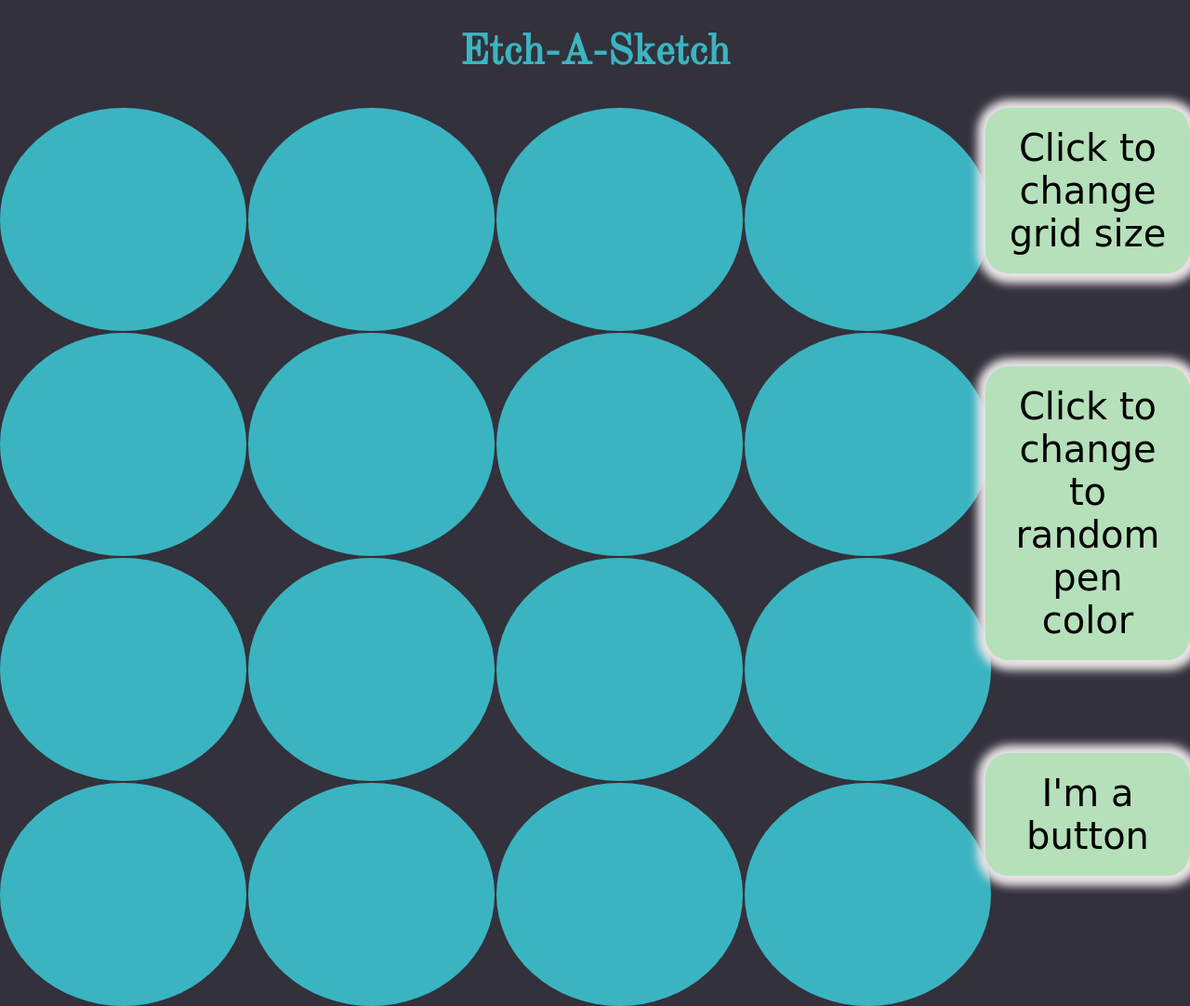
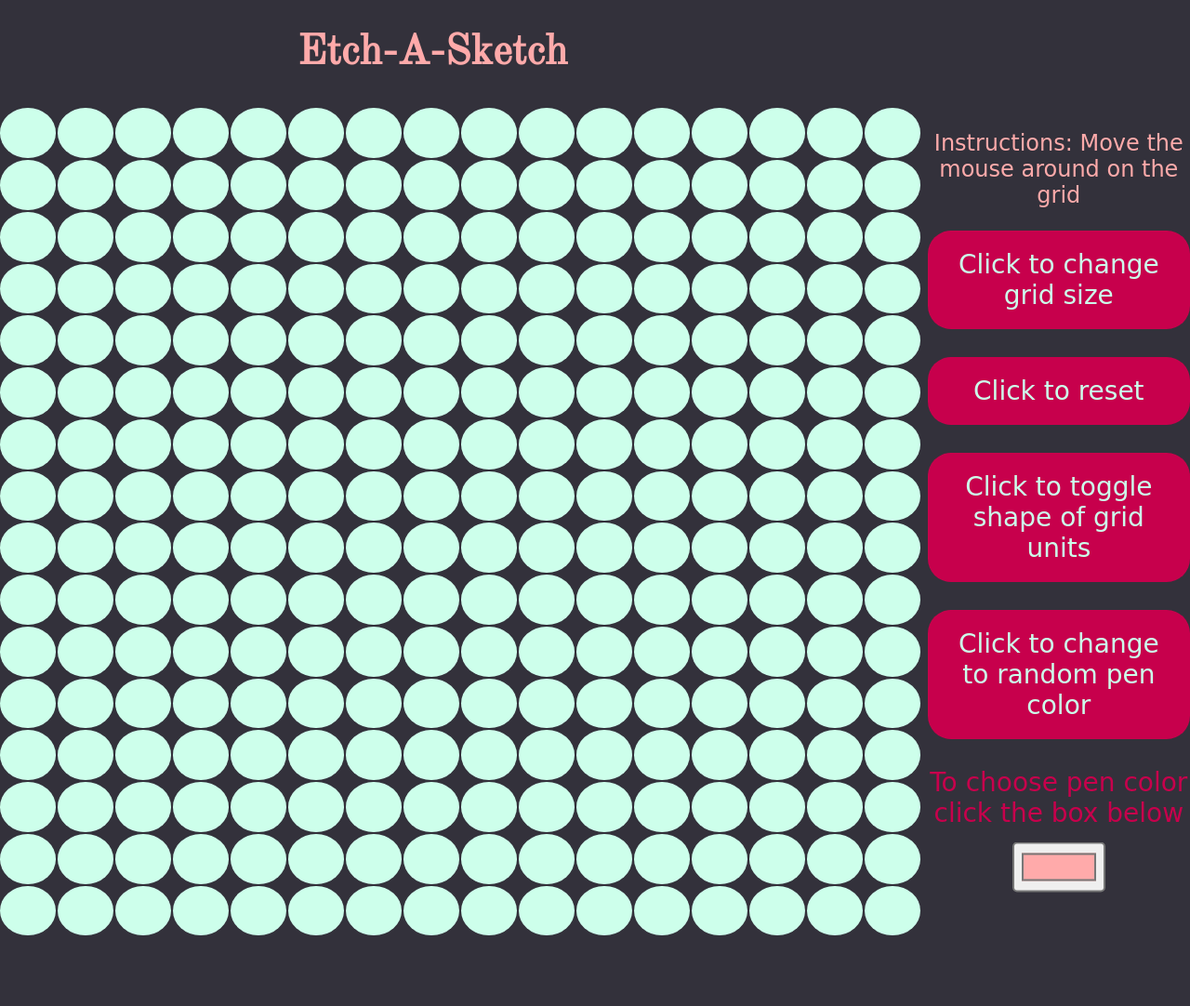
Before and after one commit to beansprout/etch-a-sketch, a plain HTML site: page index.html in a window 1280 px wide. Shown: the whole page at 93% size. After the commit the page ends 1006 px from the top, so only its background shows below. Drawn offline with nearby package versions, Linux system fonts and the light colour scheme; a web font is replaced by a local one.

Commit message:
added reset button and toggle shape of grid button

```diff
--- a/script.js
+++ b/script.js
@@ -1,10 +1,11 @@
 //-------- define colors-----------
-const bgColor = '#3bb4c1'; // grid box color
-const color1 = '#3bb4c1'; // h1 color
-const color2 = '#b5e0ba'; // button background
-const color3 = '#e9e4e6'; // button shadow
+const bgColor = '#cdffeb'; // grid box color
+const color1 = '#ffaaaa'; // h1 color
+const color2 = '#c7004c'; // button background
+const color3 = '#8f1537'; // button shadow
 const color4 = '#f6f5f5';
 const color5 = '#33313b';
+const color6 = '#cdffeb'; //button font
 
 const varyColor = () => {
   let color = Math.floor((Math.random()*1e5));
@@ -30,16 +31,24 @@ bleep.src = 'lesser_vibes_HTIS_Buttons_59_013.mp3';
 // --------misc -------------------
 document.querySelector('h1').style.color = color1;
 document.querySelector('body').style.backgroundColor = color5;
-const numOfButtons = 3;
+const numOfButtons = 4;
+
 
 //--------- containers -------------
 const container = document.getElementById('container');
 const rightContainer = document.getElementById('right-container');
+const instructions = document.createElement('p');
+rightContainer.appendChild(instructions);
+instructions.innerHTML = 'Instructions: Move the mouse around on the grid';
+instructions.style.fontSize = '24px'
+instructions.style.color = color1;
+instructions.marginTop = '-30px';
+
 // define container as grid
 container.style.display = 'grid';
 container.style.width = '1060px';
 // set column and row sizes
-let gridSize = 4 // grid size example 2 equals 2x2 grid
+let gridSize = 16 // grid size example 2 equals 2x2 grid
 
 // ---------- hover effect function-------------
 const hoverEffect = () => {
@@ -54,9 +63,10 @@ const hoverEffect = () => {
 
 hoverEffect();
 
+
 const createGrid = (gridSize) => {
-  const colSize = (1060 / gridSize) + 'px'; //100% divided by x divs
-  const rowSize = (960 / gridSize) + 'px';
+  const colSize = (960 / gridSize) + 'px'; //100% divided by x divs
+  const rowSize = (860 / gridSize) + 'px';
   container.style.gridTemplateColumns = `repeat(${gridSize}, ${colSize})`;
   container.style.gridTemplateRows = `repeat(${gridSize}, ${rowSize})`;
   container.style.gridColumnGap = '2px';
@@ -77,17 +87,17 @@ const createGrid = (gridSize) => {
 createGrid(gridSize);
 
 //  -------------- change/ set pen color ------
-  let setColor = varyColor();
+  let setColor = color1;
 
 
 // ------remove grid---------------------------
 const removeGrid = () => {
-  console.log(container);
   while (container.firstElementChild) {
     container.removeChild(container.firstElementChild);
   }
 
 }
+
 // ------ buttons -----------------------------
 
 const createButtons = (num) => {
@@ -95,22 +105,22 @@ const createButtons = (num) => {
   let p;
   for (let i = 0; i < num; i++) {
     btn = document.createElement('div');
-    p = document.createElement('p');
+    // p = document.createElement('p');
     rightContainer.appendChild(btn);
-    rightContainer.appendChild(p);
+    // rightContainer.appendChild(p);
     btn.className = 'btn';
     btn.id ='btn'+ i;
     btn.style.width = '160px;'
-    btn.style.height = '100px;'
+    btn.style.height = '70px;'
     btn.innerHTML = 'I\'m  a button';
     btn.style.padding = '20px';
     btn.style.background = color2;
     btn.style.borderRadius = '25px';
-    btn.style.fontSize = '40px';
-    btn.style.margin = "0 0 100px";
+    btn.style.fontSize = '28px';
+    btn.style.color = color6;
+    btn.style.margin = "0 0 30px";
     btn.style.cursor = 'pointer';
-    btn.style.transition = '0.2s';
-    btn.style.boxShadow = `${color3} 1px 1px 10px 10px`;
+    btn.style.transition = '0.1s';
   }
 }
 
@@ -118,42 +128,119 @@ createButtons(numOfButtons);
 
 const btn0 = document.getElementById('btn0');
 const btn1 = document.getElementById('btn1');
-const btn2 = document.getElementById('btn1');
+const btn2 = document.getElementById('btn2');
 const btns = document.querySelectorAll('.btn')
+
+const text1 = document.createElement('p');
+const text2 = document.createElement('p');
+text1.innerHTML = 'To choose pen color<br>click the box below';
+text2.innerHTML = '';
+text1.style.color = color2;
+text2.style.color = color2;
+text1.style.fontSize = '28px';
+text2.style.fontSize = '28px'
+rightContainer.appendChild(text1);
+rightContainer.appendChild(text2);
+// color selector -----------------------------
+const colorSelector = document.createElement('input');
+colorSelector.type = 'color';
+colorSelector.id = 'colorSelect';
+colorSelector.value = setColor;
+colorSelector.style.cursor = 'pointer';
+rightContainer.appendChild(colorSelector);
+colorSelector.style.transform = 'scale(2.0)'
+colorSelector.addEventListener('mouseenter', (e) => {
+  colorSelector.style.transform = ('scale(2.2)');
+  colorSelector.style.boxShadow = (`${color4} 1px 1px 50px`)
+});
+colorSelector.addEventListener('mouseout', (e) => {
+  colorSelector.style.transform = ('scale(2.0)');
+  colorSelector.style.boxShadow = (``)
+});
+
 
 const setButtonEffects = (num) => {
   for (let i = 0; i < num; i++) {
     btns[i].addEventListener('mousedown', (e) => {
       btns[i].style.background = color1;
-      console.log(e.target)
     })
     btns[i].addEventListener('mouseup', (e) => {
       btns[i].style.background = color2;
     })
     btns[i].addEventListener('mouseenter', (e) => {
       btns[i].style.transform = ('scale(1.2)');
-      btns[i].style.boxShadow = (`${color4} 2px 2px 100px`);
+      btns[i].style.boxShadow = (`${color4} 2px 2px 50px`);
     })
     btns[i].addEventListener('mouseleave', (e) => {
       btns[i].style.transform = ('scale(1.0)');
-      btns[i].style.boxShadow = (`${color3} 1px 1px 10px 10px`)
+      btns[i].style.boxShadow = (``)
     })
   }
 }
 
 setButtonEffects(numOfButtons);
 
+const gridSizePrompt = () => {
+  let newGridSize = prompt('New grid size: How many units per side?');
+  console.log(newGridSize);
+  const doIt = () => {
+    removeGrid();
+    createGrid(newGridSize);
+    const boxes = document.querySelectorAll('.box');
+  }
+  if (newGridSize <= 0 || newGridSize.match(/[^0-9]/g) !== null) {
+    alert('Nice try butterfly but that is an invalid input.  Try again.')
+    gridSizePrompt()
+  }
+  if (newGridSize > 0 && newGridSize < 25) {
+    doIt();
+  }
+  if (newGridSize >= 25) {
+    alert('Please wait... This may take a while....');
+    doIt();
+  }
+  if (newGridSize >= 40) {
+    alert('Sorry - that grid is too big for my little processor to handle.  Please try again')
+    gridSizePrompt();
+  }
+};
+
 btn0.innerHTML = 'Click to change grid size';
 btn0.addEventListener('click', (e) => {
-  let newGridSize = prompt('New grid size: How many units per side?');
+  gridSizePrompt();
+});
+
+btn1.innerHTML = 'Click to reset';
+btn1.addEventListener('click', (e) => {
   removeGrid();
-  createGrid(newGridSize);
+  createGrid(16);
+  // const boxes = document.querySelectorAll('.box');
+});
+
+btn2.innerHTML = 'Click to toggle shape of grid units';
+btn2.addEventListener('click', (e) => {
   const boxes = document.querySelectorAll('.box');
+  let newBorderRadius;
+  console.log(boxes[0].style.borderRadius);
+  if (boxes[0].style.borderRadius === '100%') {
+    newBorderRadius = '';
+  } else {
+    newBorderRadius = '100%';
+  }
+  for (let i = 0; i < boxes.length; i++) {
+    boxes[i].style.borderRadius = newBorderRadius;
+  }
 })
 
-btn1.innerHTML = 'Click to change to random pen color';
-btn1.addEventListener('click', (e) => {
+btn3.innerHTML = 'Click to change to random pen color';
+btn3.addEventListener('click', (e) => {
   setColor = varyColor();
-  console.log(setColor);
   bleep.play();
-})
+});
+
+
+
+colorSelector.addEventListener('change', (e) => {
+  console.log(colorSelector.value);
+  setColor = colorSelector.value;
+});
--- a/style.css
+++ b/style.css
@@ -5,7 +5,7 @@ body {
 }
 
 h1 {
-  text-align: center;
+  margin-left: 25%;
   font-family: 'Old Standard TT', serif;
   font-size: 45px;
 }
```
Also changed, not shown: 1 other file.
